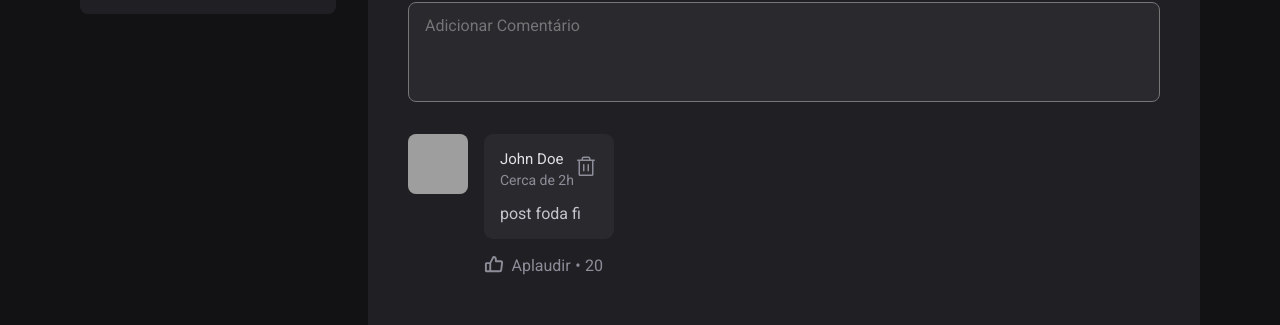
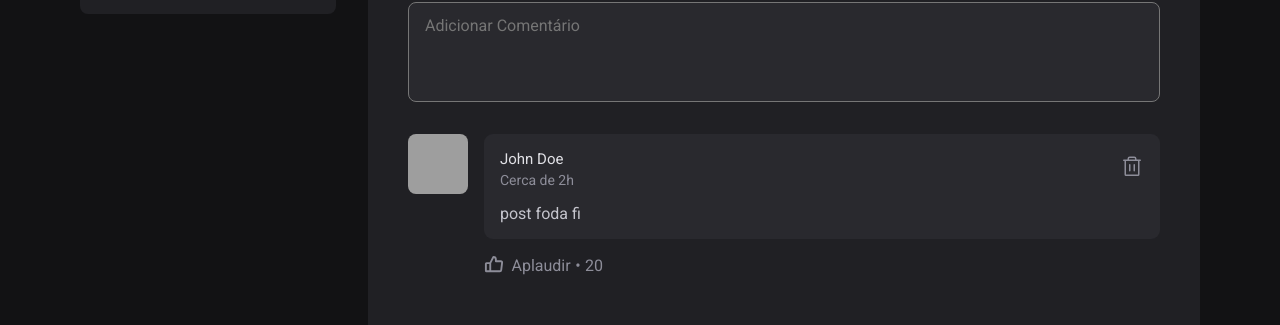
Before and after one commit to Schambin/ignite-feed, a React (Vite) app: page / in a window 1280 px wide. Shown: the part 432-757 px from the top of the page. Built offline with nearby package versions, Linux system fonts and the light colour scheme; grey boxes are pictures that could not be loaded.

Commit message:
unused prop

```diff
--- a/src/components/Comment/Comment.module.css
+++ b/src/components/Comment/Comment.module.css
@@ -17,10 +17,11 @@
     margin-bottom: 1.6rem;
 }
 
+.handleCommentBox {
+    flex: 1;
+}
+
 .commentBox {
-    flex: 1;
-    justify-content: space-between;
-
     padding: 1.6rem;
     margin-bottom: 1.6rem;
 
```
